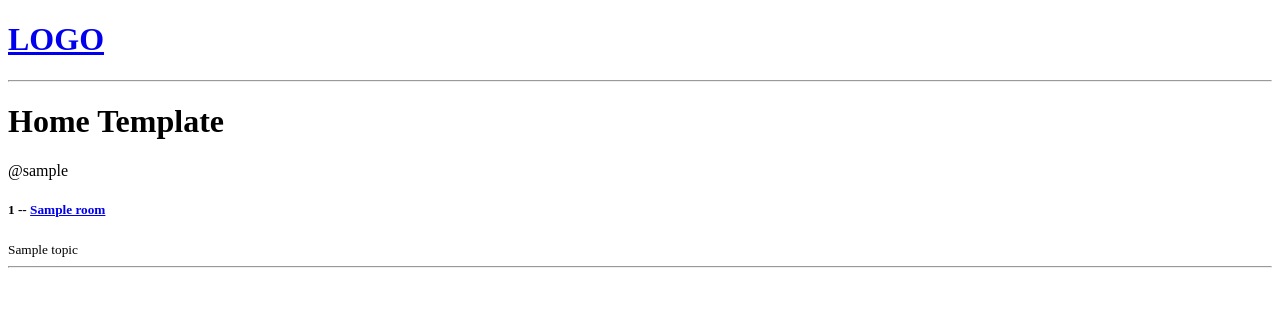
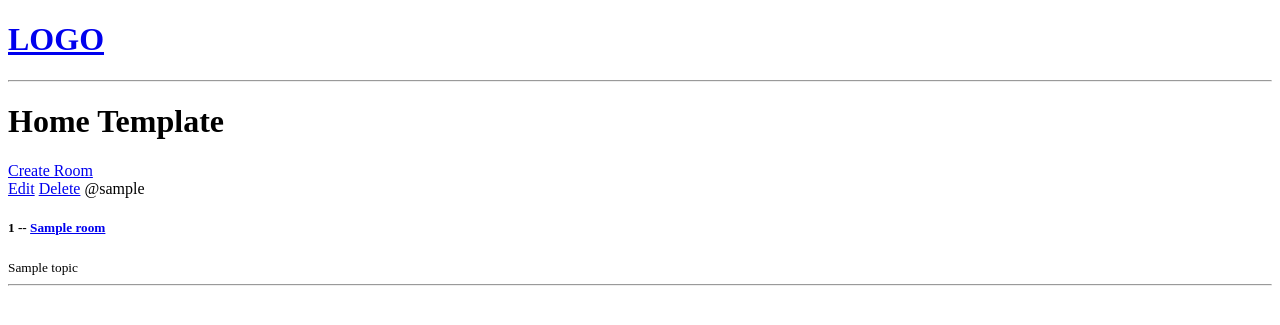
Before and after one commit to jmmarao/studybuddy-django, a Django app: page / in a window 1280 px wide. Shown: the top 325 px of the page. Run offline with Django 4.2, Linux system fonts and the light colour scheme; tables that the repository leaves empty hold one stand-in row (values such as "Sample post").

Commit message:
Added delete and room_form templates, RoomForm model form into forms.py, CRUD and urls.py update

```diff
--- a/base/models.py
+++ b/base/models.py
@@ -15,6 +15,8 @@ class Room(models.Model):
     updated = models.DateTimeField(auto_now=True)
     created = models.DateTimeField(auto_now_add=True)
 
+    class Meta:
+        ordering = ['-updated', '-created']
     def __str__(self):
         return self.name
 
--- a/base/templates/base/home.html
+++ b/base/templates/base/home.html
@@ -1,11 +1,16 @@
 {% extends 'main.html' %}
 
 {% block content %}
+
 <h1>Home Template</h1>
 
 <div>
+    <a href="{% url 'create-room' %}">Create Room</a>
+    <div>
         {% for room in rooms %}
         <div>
+            <a href="{% url 'update-room' room.id %}">Edit</a>
+            <a href="{% url 'delete-room' room.id %}">Delete</a>
             <span>@{{room.host.username}}</span>
             <h5>{{room.id}} -- <a href="{% url 'room' room.id %}">{{room.name}}</a></h5>
             <small>{{room.topic.name}}</small>
@@ -13,4 +18,5 @@
         </div>
         {% endfor %}
     </div>
+</div>
 {% endblock content %}
--- a/base/urls.py
+++ b/base/urls.py
@@ -4,4 +4,8 @@ from . import views
 urlpatterns = [
     path('', views.home, name='home'),
     path('room/<str:pk>', views.room, name='room'),
+
+    path('create-room/', views.createRoom, name='create-room'),
+    path('update-room/<str:pk>', views.updateRoom, name='update-room'),
+    path('delete-room/<str:pk>', views.deleteRoom, name='delete-room'),
 ]
--- a/base/views.py
+++ b/base/views.py
@@ -1,12 +1,49 @@
-from django.shortcuts import render
+from django.shortcuts import render, redirect
 from .models import Room
+from .forms import RoomForm
+
 
 def home(request):
     rooms = Room.objects.all()
     context = {'rooms': rooms}
     return render(request, 'base/home.html', context)
 
+
 def room(request, pk):
     room = Room.objects.get(id=pk)
     context = {'room': room}
     return render(request, 'base/room.html', context)
+
+
+def createRoom(request):
+    form = RoomForm()
+    if request.method == 'POST':
+        form = RoomForm(request.POST)
+        if form.is_valid():
+            form.save()
+            return redirect('home')
+
+    context = {'form': form}
+    return render(request, 'base/room_form.html', context)
+
+
+def updateRoom(request, pk):
+    room = Room.objects.get(id=pk)
+    form = RoomForm(instance=room)
+
+    if request.method == 'POST':
+        form = RoomForm(request.POST, instance=room)
+        if form.is_valid():
+            form.save()
+            return redirect('home')
+
+    context = {'form': form}
+    return render(request, 'base/room_form.html', context)
+
+
+def deleteRoom(request, pk):
+    room = Room.objects.get(id=pk)
+    if request.method == 'POST':
+        room.delete()
+        return redirect('home')
+    return render(request, 'base/delete.html', {'obj': room})
```
Also changed, not shown: base/forms.py (added, +7 -0 lines), base/templates/base/delete.html (added, +11 -0 lines), base/templates/base/room_form.html (added, +13 -0 lines). Lines whose indentation alone changed are shown as unchanged.
